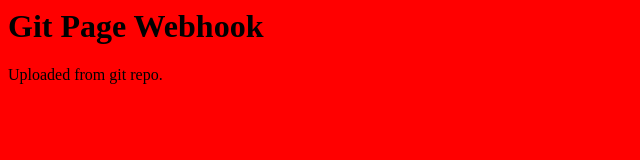
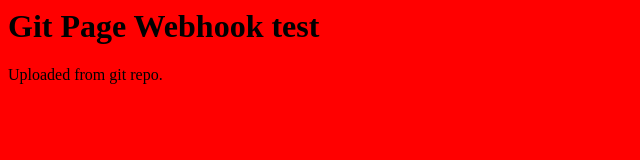
Before and after one commit to SharadSinha03/DemoAWS, a plain HTML site: page index.html in a window 1280 px wide. Shown: the full height of the page, 0-640 px from the left. Drawn offline with Linux system fonts and the light colour scheme.

Commit message:
Test Commit

```diff
--- a/index.html
+++ b/index.html
@@ -1,7 +1,7 @@
 <html style="background-color:red; color: black;">
 <body>
 <h1>
-Git Page Webhook
+Git Page Webhook test
 </h1>
 Uploaded from git repo.
 </body
```
